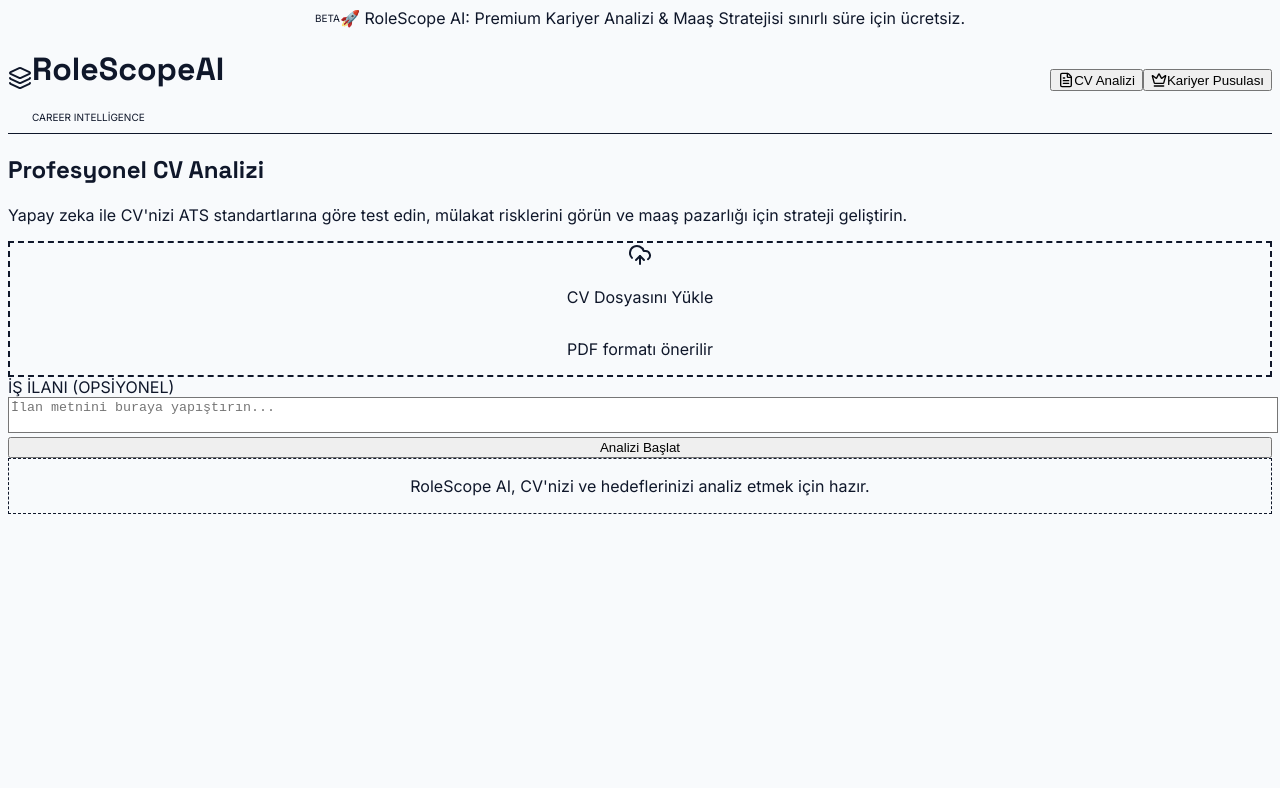
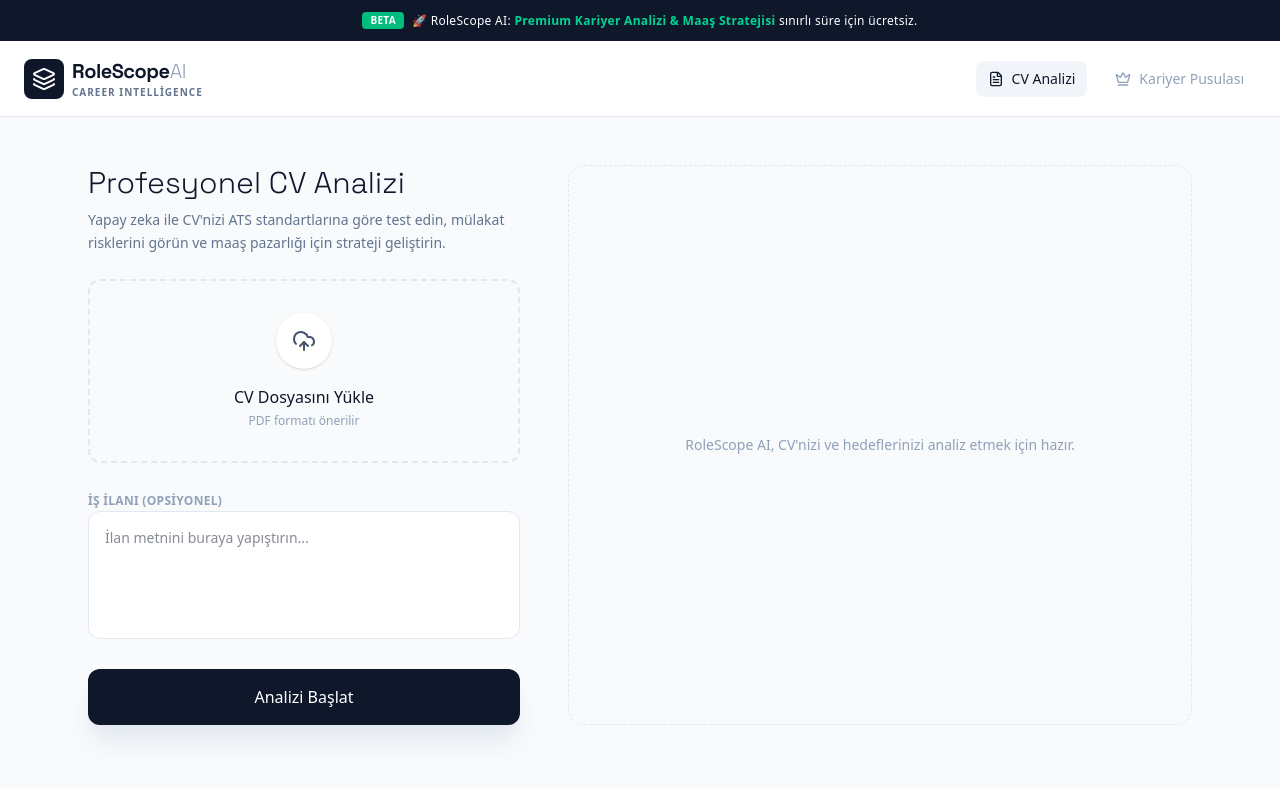
Before and after one commit to monurpirencioglu/rolescope-frontend, a Next.js app: page / in a window 1280 px wide. Shown: the top 788 px of the page. Built offline with nearby package versions, Linux system fonts and the light colour scheme.

Commit message:
Update globals.css

```diff
--- a/app/globals.css
+++ b/app/globals.css
@@ -1,79 +1,63 @@
-@tailwind base;
-@tailwind components;
-@tailwind utilities;
+@import "tailwindcss";
 
+/* === TAILWIND V4 AYARLARI VE ANİMASYONLAR === */
+@theme {
+  /* Özel Animasyon Tanımları */
+  --animate-fade-in: fade-in 0.6s ease-out forwards;
+  --animate-shimmer: shimmer 2s linear infinite;
+
+  @keyframes fade-in {
+    0% {
+      opacity: 0;
+      transform: translateY(10px);
+    }
+    100% {
+      opacity: 1;
+      transform: translateY(0);
+    }
+  }
+
+  @keyframes shimmer {
+    0% { background-position: -1000px 0; }
+    100% { background-position: 1000px 0; }
+  }
+}
+
+/* === GENEL SAYFA STİLLERİ === */
 :root {
-  /* Yeni tasarımın renk paleti (Slate & Emerald uyumlu) */
-  --foreground-rgb: 15, 23, 42;    /* Slate 900 - Koyu metin */
-  --background-start-rgb: 248, 250, 252; /* Slate 50 - Açık arka plan */
-  --background-end-rgb: 255, 255, 255;   /* Beyaz */
+  --foreground-rgb: 15, 23, 42;    /* Slate 900 */
+  --background-start-rgb: 248, 250, 252; /* Slate 50 */
+  --background-end-rgb: 255, 255, 255;
+
+  /* Font değişkenlerini buraya bağla */
+  --font-inter: "Inter", sans-serif;
+  --font-space: "Space Grotesk", sans-serif;
 }
 
 body {
   color: rgb(var(--foreground-rgb));
-  background: rgb(var(--background-start-rgb));
-  /* Layout.tsx'ten gelen fontu kullan */
-  font-family: var(--font-inter), system-ui, sans-serif;
+  background: linear-gradient(to bottom, rgb(var(--background-start-rgb)), rgb(var(--background-end-rgb)));
+  font-family: var(--font-inter);
   -webkit-font-smoothing: antialiased;
   -moz-osx-font-smoothing: grayscale;
 }
 
-/* Başlıklar için Space Grotesk (Layout.tsx ile bağlı) */
+/* Başlıklar için özel font */
 h1, h2, h3, h4, h5, h6 {
-  font-family: var(--font-space), sans-serif;
+  font-family: var(--font-space);
 }
 
-/* === ÖZEL ANİMASYONLAR === */
-/* Page.tsx içinde kullanılan 'animate-fade-in' sınıfı için */
-@keyframes fadeIn {
-  from {
-    opacity: 0;
-    transform: translateY(10px);
-  }
-  to {
-    opacity: 1;
-    transform: translateY(0);
-  }
-}
-
-.animate-fade-in {
-  animation: fadeIn 0.6s ease-out forwards;
-}
-
-/* Yükleme çubuğu animasyonları için */
-@keyframes shimmer {
-  0% { background-position: -1000px 0; }
-  100% { background-position: 1000px 0; }
-}
-
-.animate-shimmer {
-  animation: shimmer 2s linear infinite;
-  background: linear-gradient(to right, #f1f5f9 4%, #e2e8f0 25%, #f1f5f9 36%);
-  background-size: 1000px 100%;
-}
-
-/* === SCROLLBAR (Kaydırma Çubuğu) === */
-/* Daha şık, ince bir scrollbar */
+/* Scrollbar Güzelleştirme */
 ::-webkit-scrollbar {
   width: 8px;
 }
-
 ::-webkit-scrollbar-track {
   background: #f1f5f9;
 }
-
 ::-webkit-scrollbar-thumb {
   background: #cbd5e1;
   border-radius: 4px;
 }
-
 ::-webkit-scrollbar-thumb:hover {
   background: #94a3b8;
 }
-
-/* === SELECTION (Seçim Rengi) === */
-/* Metin seçildiğinde çıkan renk (Slate uyumlu) */
-::selection {
-  background-color: #cbd5e1; /* Slate 300 */
-  color: #0f172a; /* Slate 900 */
-}
```
